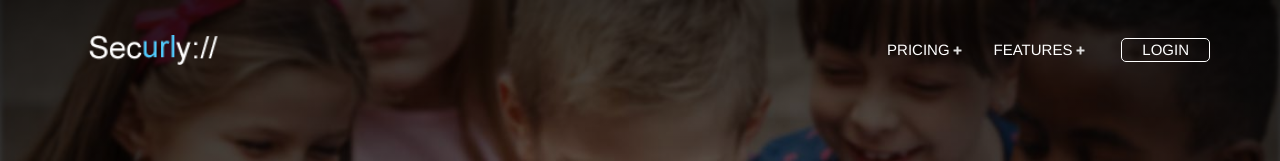
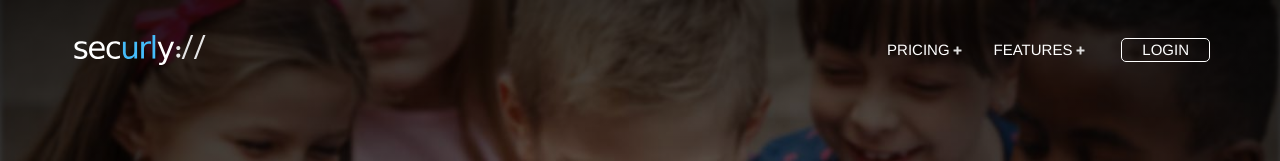
Before and after one commit to PaulAboutIt/securly, a plain HTML site: page safe-search.html in a window 1280 px wide. Shown: the top 161 px of the page. Drawn offline with Linux system fonts and the light colour scheme; some packages are replaced by stand-ins of ours; files whose address does not match are found by name.

```diff
--- a/safe-search.html
+++ b/safe-search.html
@@ -31,7 +31,7 @@
             <div class="head-top">
                 <div class="container">
                     <a href="index.html" class="head-logo">
-                        <img src="assets/img/logo.png" alt="Coffea Template">
+                        <img src="assets/img/logo.svg" alt="Securly" height="40px">
                     </a>
 
                     <span class="nav-trigger fa fa-bars"></span>
```
